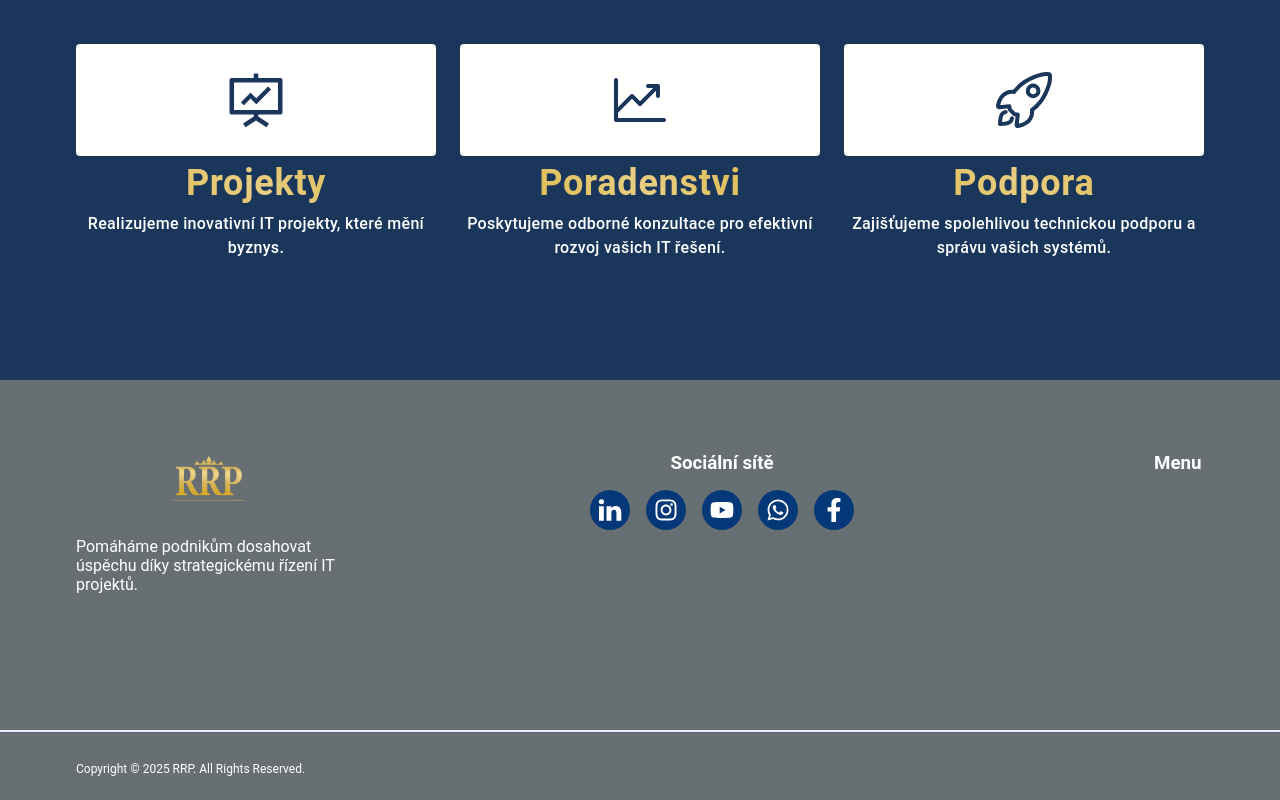
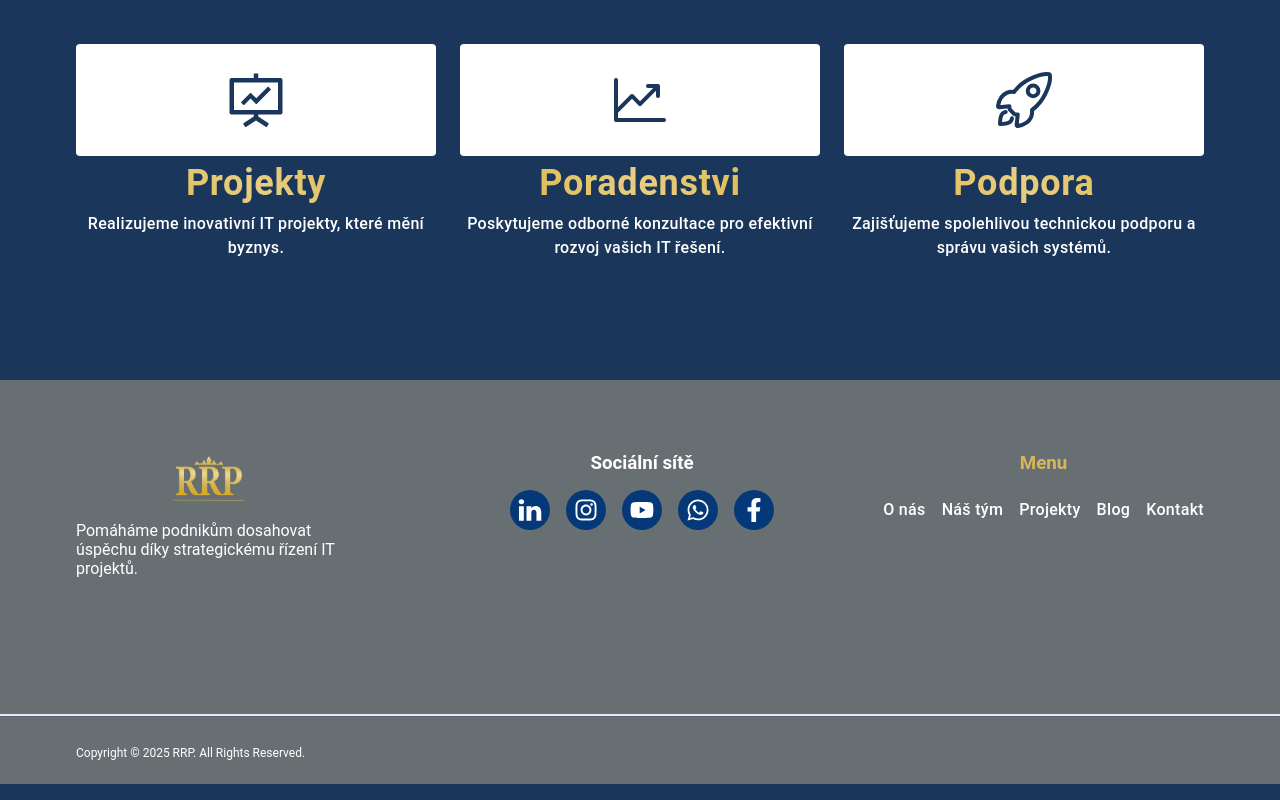
Before and after one commit to svitlanahavrylets/RRP, a React (Vite) app: page / in a window 1280 px wide. Shown: the part 912-1712 px from the top of the page. Built offline with nearby package versions, Linux system fonts and the light colour scheme.

Commit message:
the change before update burgermenu

```diff
--- a/package.json
+++ b/package.json
@@ -25,6 +25,7 @@
     "react-icons": "^5.5.0",
     "react-leaflet": "^5.0.0",
     "react-redux": "^9.2.0",
+    "react-responsive": "^10.0.1",
     "react-router-dom": "^7.2.0",
     "react-spinners": "^0.15.0",
     "redux": "^5.0.1",
--- a/src/components/BurgerMenu/BurgerMenu.module.css
+++ b/src/components/BurgerMenu/BurgerMenu.module.css
@@ -1,4 +1,4 @@
-.burger {
+/* .burger {
   display: block;
   background: none;
   border: none;
@@ -48,4 +48,4 @@
     flex-direction: row;
     gap: 40px;
   }
-}
+} */
--- a/src/components/Footer/Footer.jsx
+++ b/src/components/Footer/Footer.jsx
@@ -1,10 +1,11 @@
 import Logo from "../Logo/logo.jsx";
-// import Navigation from "../Navigation/Navigation.jsx";
+import Navigation from "../Navigation/Navigation.jsx";
 import styles from "./Footer.module.css";
 import { socialIcons } from "../../data/socialIcons.jsx";
 import { socialLinks } from "../../data/socialLinks.js";
 
 const Footer = () => {
+  console.log("Footer rendered");
   return (
     <div className="container">
       <div className={styles.footer}>
@@ -42,7 +43,8 @@ const Footer = () => {
         </div>
         <div className={styles.navWrapper}>
           <h3 className={styles.menu}>Menu</h3>
-          {/* <Navigation className="navFooter" /> */}
+          <Navigation isFooter={true} className={styles.navFooter} />
+          {/* <Navigation isFooter={false} /> */}
         </div>
       </div>
       <p className={styles.copyright}>
--- a/src/components/Footer/Footer.module.css
+++ b/src/components/Footer/Footer.module.css
@@ -18,7 +18,7 @@
 .LogoTextContainer {
   display: flex;
   flex-direction: column;
-  gap: 32px;
+  gap: 16px;
   margin-bottom: 72px;
 }
 
@@ -101,14 +101,28 @@
   width: 24px;
   height: 24px;
 }
-/* .navWrapper .navFooter .burger,
-.navWrapper .navFooter .burger * {
-  display: none !important;
-} */
-/* .socialIconItem:hover,
-.socialIconItem:focus {
-  background-color: var(--primary-color-gold);
-} */
+.navWrapper {
+  display: flex;
+  flex-direction: column;
+  align-items: center;
+  gap: 24px;
+}
+.menu {
+  color: var(--primary-color-gold);
+}
+.navFooter {
+  display: flex;
+}
+.navFooter ul {
+  /* background-color: #fff; */
+  display: flex;
+  flex-direction: row;
+  gap: 16px;
+  align-items: start;
+}
+.navFooter ul a {
+  padding: 0;
+}
 
 /* Планшетна версія: два стовпчики */
 @media screen and (min-width: 768px) and (max-width: 1157px) {
@@ -121,16 +135,11 @@
   }
 
   .navFooter {
-    align-items: start;
+    /* align-items: start; */
   }
 
   .navFooter ul {
-    align-items: start;
-  }
-  .navWrapper {
-    display: flex;
-    flex-direction: column;
-    align-items: flex-start;
+    /* align-items: start; */
   }
 }
 
@@ -138,13 +147,12 @@
 @media screen and (min-width: 1158px) {
   .footer {
     flex-direction: row;
-    /* justify-content: space-between; */
+    justify-content: space-between;
     align-items: start;
     text-align: left;
-    gap: 300px;
   }
   .LogoTextContainer {
-    margin-right: 250px;
+    margin-right: 170px;
   }
   .footerLeft {
     display: flex;
--- a/src/components/Navigation/Navigation.jsx
+++ b/src/components/Navigation/Navigation.jsx
@@ -1,34 +1,38 @@
 import { useState, useEffect } from "react";
+import { useMediaQuery } from "react-responsive";
 import styles from "./Navigation.module.css";
 import { RxHamburgerMenu } from "react-icons/rx";
 import { VscClose } from "react-icons/vsc";
 
-const Navigation = ({ className, isFooter = false }) => {
+const Navigation = ({ className, isFooter }) => {
   const [isOpen, setIsOpen] = useState(false);
+  const isDesktop = useMediaQuery({ minWidth: 1158 }); // Десктоп визначається від 1158px
 
   const toggleMenu = () => setIsOpen(!isOpen);
   const closeMenu = () => setIsOpen(false);
 
   useEffect(() => {
-    if (isOpen) {
-      document.body.style.overflow = "hidden";
-    } else {
-      document.body.style.overflow = "auto";
-    }
-
+    document.body.style.overflow = isOpen ? "hidden" : "auto";
     return () => {
       document.body.style.overflow = "auto";
     };
   }, [isOpen]);
+  console.log("isFooter:", isFooter);
+  console.log("isDesktop:", isDesktop);
+  console.log("isOpen:", isOpen);
+  console.log("Navigation in Footer");
   return (
     <div className={styles.navContainer}>
-      {/* Бургер-кнопка тільки для хедера і тільки на мобайл/планшет */}
-      {!isFooter && (
+      {/* Бургер-кнопка тільки для хедера на мобайл/планшеті */}
+      {!isFooter && !isDesktop && (
         <button className={styles.burger} onClick={toggleMenu}>
           {isOpen ? <VscClose /> : <RxHamburgerMenu />}
         </button>
       )}
 
+      {/* Навігація */}
+
+      {(isFooter || isDesktop || isOpen) && (
         <nav
           className={`${styles.nav} ${isOpen ? styles.show : ""} ${
             className || ""
@@ -46,7 +50,11 @@ const Navigation = ({ className, isFooter = false }) => {
               </a>
             </li>
             <li className={styles.navItem}>
-            <a className={styles.navLink} href="/projects" onClick={closeMenu}>
+              <a
+                className={styles.navLink}
+                href="/projects"
+                onClick={closeMenu}
+              >
                 Projekty
               </a>
             </li>
@@ -62,6 +70,7 @@ const Navigation = ({ className, isFooter = false }) => {
             </li>
           </ul>
         </nav>
+      )}
     </div>
   );
 };
--- a/src/components/Navigation/Navigation.module.css
+++ b/src/components/Navigation/Navigation.module.css
@@ -59,15 +59,21 @@
 .navLink:focus {
   color: var(--primary-color-gold);
 }
-.navFooter .nav {
+/* .navFooter .nav {
   position: static;
   background: none;
   height: auto;
   transform: none;
-  flex-direction: row;
+  flex-direction: column;
   gap: 20px;
+} */
+.navFooter .navList {
+  display: flex !important;
+  flex-direction: column !important;
+  align-items: center;
+  flex-direction: column;
+  align-items: flex-start; /* або center, якщо треба по центру */
 }
-
 /* .studioLowerDash {
   position: relative;
   color: #404bbf;
--- a/src/page/ContactPage/ContactPage.jsx
+++ b/src/page/ContactPage/ContactPage.jsx
@@ -46,7 +46,7 @@ const ContactPage = () => {
             tel.: <a href="tel:+420604698135">+420 604 698 135</a>
           </p>
           <p className={styles.email}>
-            e-mail: <a href="mailto:Inforrp@seznam.cz">Inforrp@seznam.cz</a>
+            e-mail: <a href="mailto:info@rrp-it.cz">info@rrp-it.cz</a>
           </p>
           <p>IČ: 22634274</p>
           <p className={styles.dic}>DIČ: CZ22634274</p>
```
Also changed, not shown: src/components/BurgerMenu/BurgerMenu.jsx (+27 -27 lines), 1 other file (tests, documents, lock files or other folders). Lines whose indentation alone changed are shown as unchanged.
